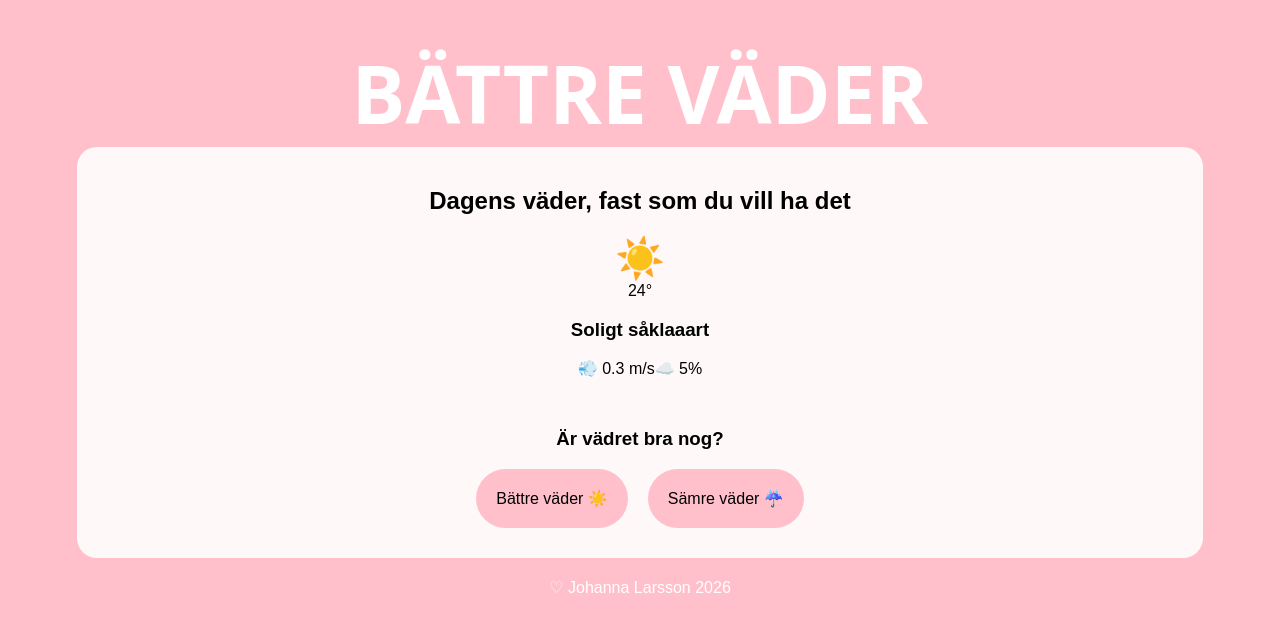
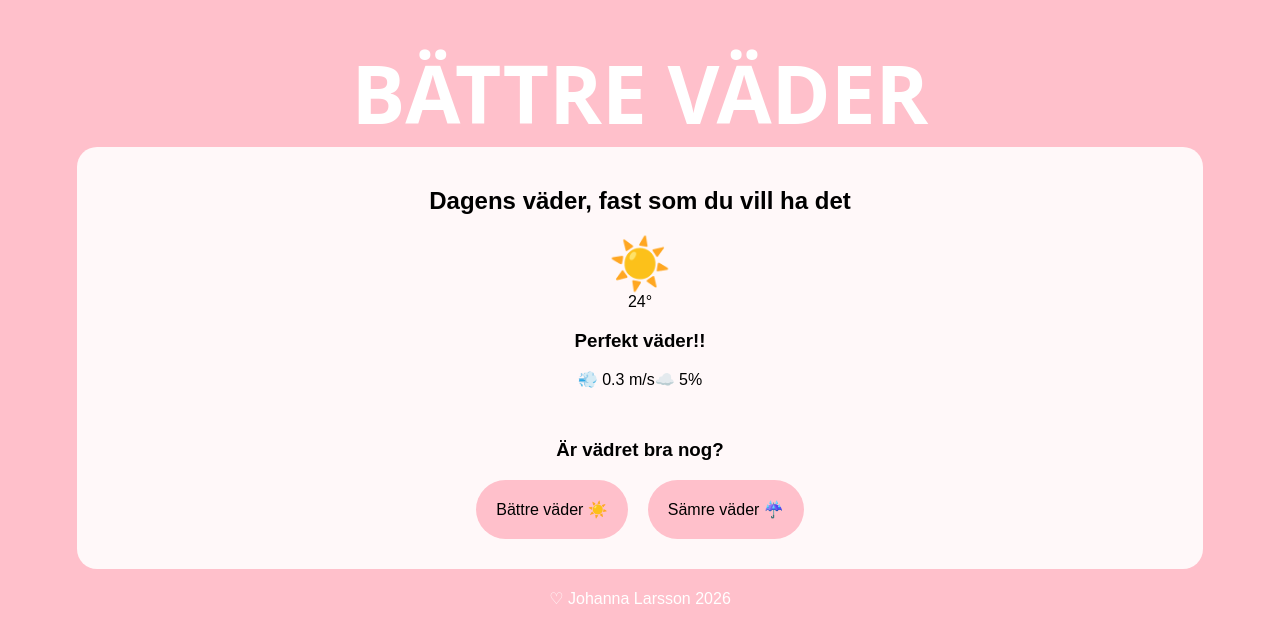
Before and after one commit to johannaskl/betterWeather, a React (Vite) app: page / in a window 1280 px wide. Shown: the top 642 px of the page. Built offline with nearby package versions, Linux system fonts and the light colour scheme; a web font is replaced by a local one.

Commit message:
feat: add some weather

```diff
--- a/src/App.css
+++ b/src/App.css
@@ -18,7 +18,11 @@ main {
   padding: 20px;
 
   .icon {
-    font-size: 40px;
+    font-size: 50px;
+  }
+
+  h2 {
+    font-size: 1.5rem;
   }
 
   p {
--- a/src/App.jsx
+++ b/src/App.jsx
@@ -4,11 +4,11 @@ import "./App.css";
 function App() {
   const [weather, setWeather] = useState({
     temperature: 24,
-    condition: "Soligt såklaaart",
     wind: 0.3,
     clouds: 5,
   });
 
+  /* Bättre-knapp */
   function betterWeather() {
     setWeather((current) => ({
       ...current,
@@ -18,6 +18,7 @@ function App() {
     }));
   }
 
+  /* Sämre-knapp */
   function worseWeather() {
     setWeather((current) => ({
       ...current,
@@ -25,6 +26,44 @@ function App() {
       wind: current.wind + 0.1,
       clouds: Math.min(current.clouds + 5, 100),
     }));
+  }
+
+  /* Meddelande */
+  function getWeatherMessage() {
+    if (weather.temperature >= 27 && weather.clouds === 0) {
+      return "Det här börjar bli svårt att förbättra.";
+    }
+
+    if (weather.temperature >= 23 && weather.clouds <= 10) {
+      return "Perfekt väder!!";
+    }
+
+    if (weather.temperature >= 20 && weather.clouds <= 30) {
+      return "Helt okej väder.";
+    }
+
+    if (weather.temperature >= 17) {
+      return "Det hade kunnat vara lite bättre!";
+    }
+
+    return "Vem godkände det här?";
+  }
+
+  /* Ikoner */
+  function getWeatherIcon() {
+    if (weather.clouds >= 70) {
+      return "☁️";
+    }
+
+    if (weather.clouds >= 30) {
+      return "🌤️";
+    }
+
+    if (weather.temperature < 17) {
+      return "🌧️";
+    }
+
+    return "☀️";
   }
 
   return (
@@ -37,11 +76,11 @@ function App() {
         <section className="weather">
           <h2>Dagens väder, fast som du vill ha det</h2>
 
-          <p className="icon">☀️</p>
+          <p className="icon">{getWeatherIcon()}</p>
 
           <p className="temperature">{weather.temperature}°</p>
 
-          <h3>{weather.condition}</h3>
+          <h3 className="message">{getWeatherMessage()}</h3>
 
           <div className="weather-details">
             <span>💨 {weather.wind} m/s</span>
```
